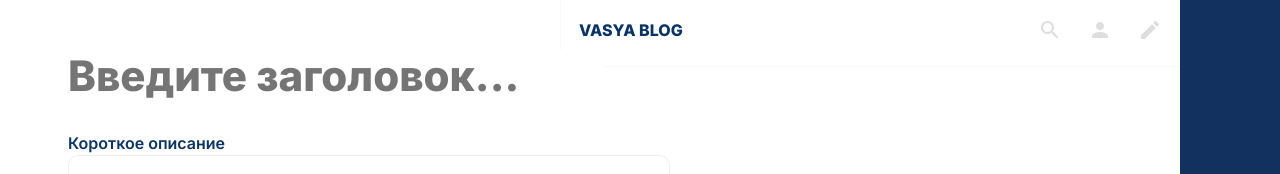
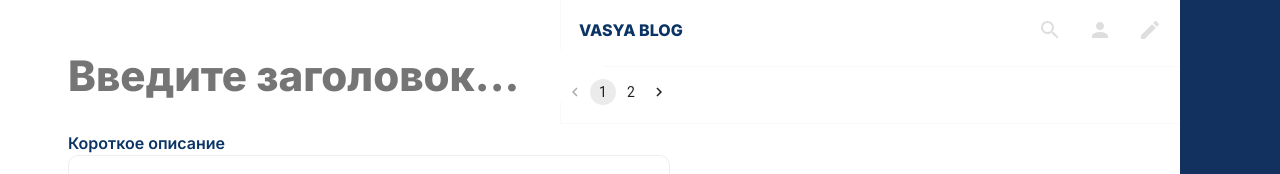
Before and after one commit to Shiroyam/react-blog-client-typeScript, a React (Create React App) app: page /create in a window 1280 px wide. Shown: the top 174 px of the page. Built offline with nearby package versions, Linux system fonts and the light colour scheme; no server answers.

Commit message:
сделал верстку пагинации

```diff
--- a/src/components/modal/registration/Registration.tsx
+++ b/src/components/modal/registration/Registration.tsx
@@ -79,7 +79,6 @@ export const Registration: React.FC = () => {
           </form>
         </div>
       </div>)}
-
     </>
   );
 };
--- a/src/components/navbar/Navbar.tsx
+++ b/src/components/navbar/Navbar.tsx
@@ -7,6 +7,7 @@ import { Posts } from "../posts/Posts";
 import { useDispatch } from "react-redux";
 import { openAuthorization } from "../../redux/authorization/action";
 import { Link } from "react-router-dom";
+import { Pogination } from "../pogination/Pogination";
 
 export const Navbar: React.FC = () => {
   const dispatch = useDispatch();
@@ -26,6 +27,7 @@ export const Navbar: React.FC = () => {
         </div>
         <div>
           <Posts></Posts>
+          <Pogination></Pogination>
         </div>
       </nav>
     </>
--- /dev/null
+++ b/src/components/pogination/Pogination.tsx
@@ -0,0 +1,17 @@
+import React from "react"
+import Pagination from '@mui/material/Pagination';
+import "./pogination.scss"
+import { useTypesSelector } from "../../hooks/useTypeSelector";
+
+export const Pogination: React.FC = () => {
+    const { flagMenu } = useTypesSelector((state) => state.menu)
+    const { posts } = useTypesSelector((state) => state.posts)
+    console.log(posts)
+    return (<>
+        <div className="pogination">
+            {flagMenu ?
+                <Pagination count={2} size="small" disabled /> :
+                <Pagination onClick={() => console.log(1)} count={2} size="small" />}
+        </div>
+    </>)
+}
--- /dev/null
+++ b/src/components/pogination/pogination.scss
@@ -0,0 +1,6 @@
+.pogination{
+    border-bottom: 1px solid #f9f9f9;
+    border-left: 1px solid #f9f9f9;
+    padding-top: 12px;
+    padding-bottom: 18px;
+}
--- a/src/pages/post/post.scss
+++ b/src/pages/post/post.scss
@@ -78,7 +78,6 @@
     padding: 72px 37px;
     max-width: 584px;
     .post__text {
-
       font-family: font.$textFont;
       font-style: normal;
       font-weight: 400;
```
